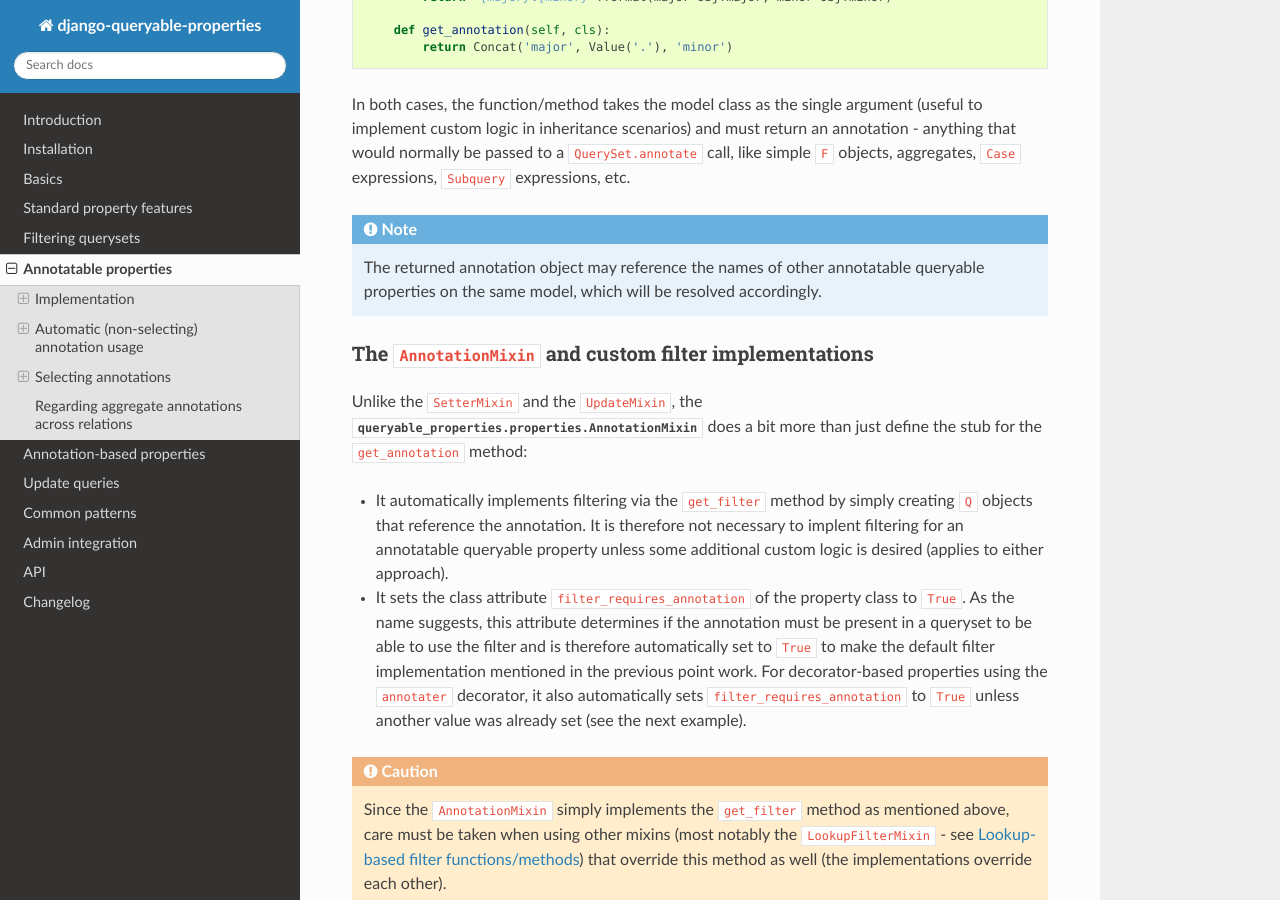
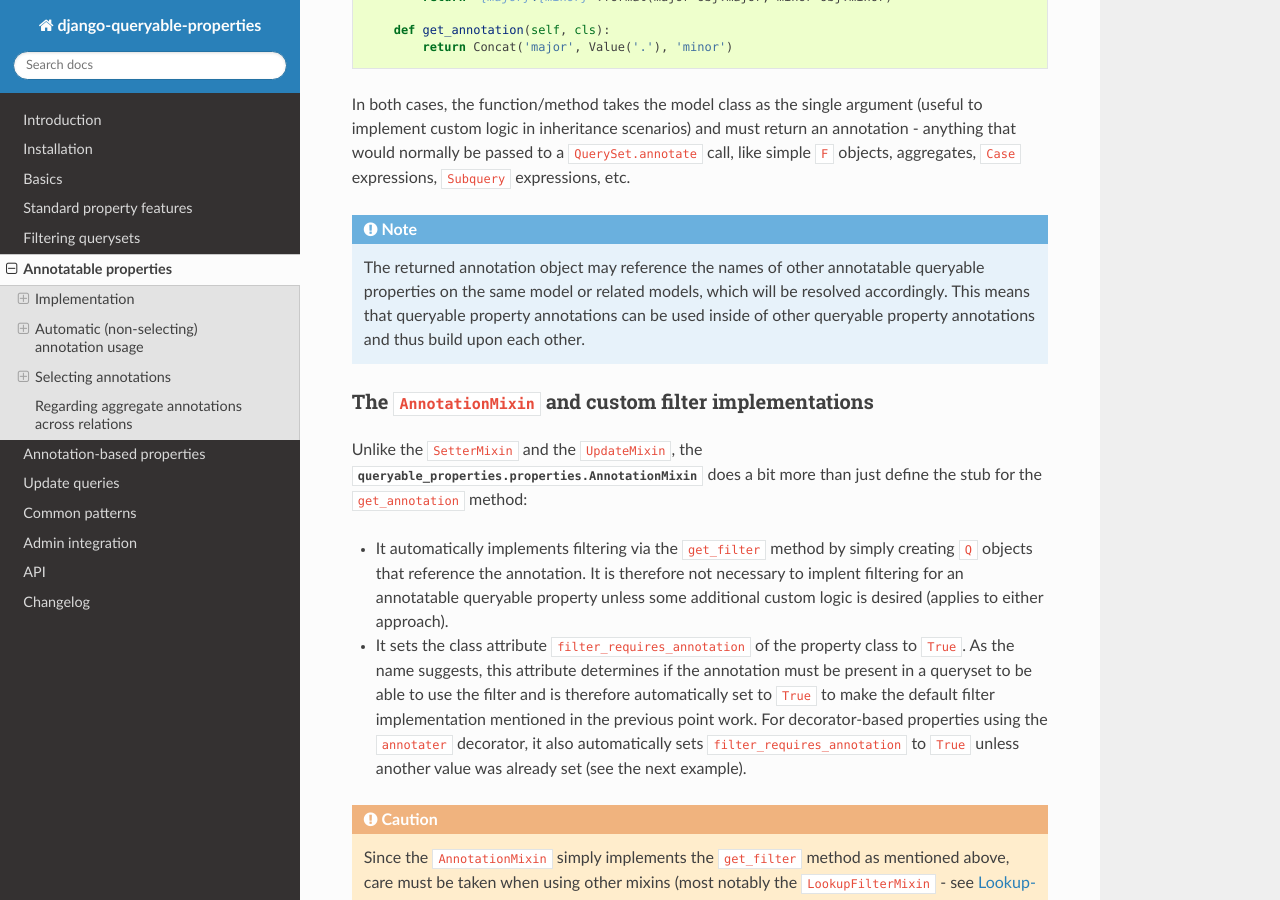
Before and after one commit to W1ldPo1nter/django-queryable-properties, a Sphinx documentation site: the page built from docs/annotations.rst, in a window 1280 px wide and 900 px high, scrolled down 1338 px. Built offline with Sphinx 7.4.7 and the Read the Docs theme 3.1.0, drawn with Linux system fonts in a browser that asks for light colours.

Commit message:
Improved note regarding referencing properties in other properties

```diff
--- a/docs/annotations.rst
+++ b/docs/annotations.rst
@@ -67,8 +67,10 @@ inheritance scenarios) and must return an annotation - anything that would norma
 ``QuerySet.annotate`` call, like simple ``F`` objects, aggregates, ``Case`` expressions, ``Subquery`` expressions, etc.
 
 .. note::
-   The returned annotation object may reference the names of other annotatable queryable properties on the same model,
-   which will be resolved accordingly.
+   The returned annotation object may reference the names of other annotatable queryable properties on the same model
+   or related models, which will be resolved accordingly.
+   This means that queryable property annotations can be used inside of other queryable property annotations and thus
+   build upon each other.
 
 The ``AnnotationMixin`` and custom filter implementations
 ^^^^^^^^^^^^^^^^^^^^^^^^^^^^^^^^^^^^^^^^^^^^^^^^^^^^^^^^^
```
